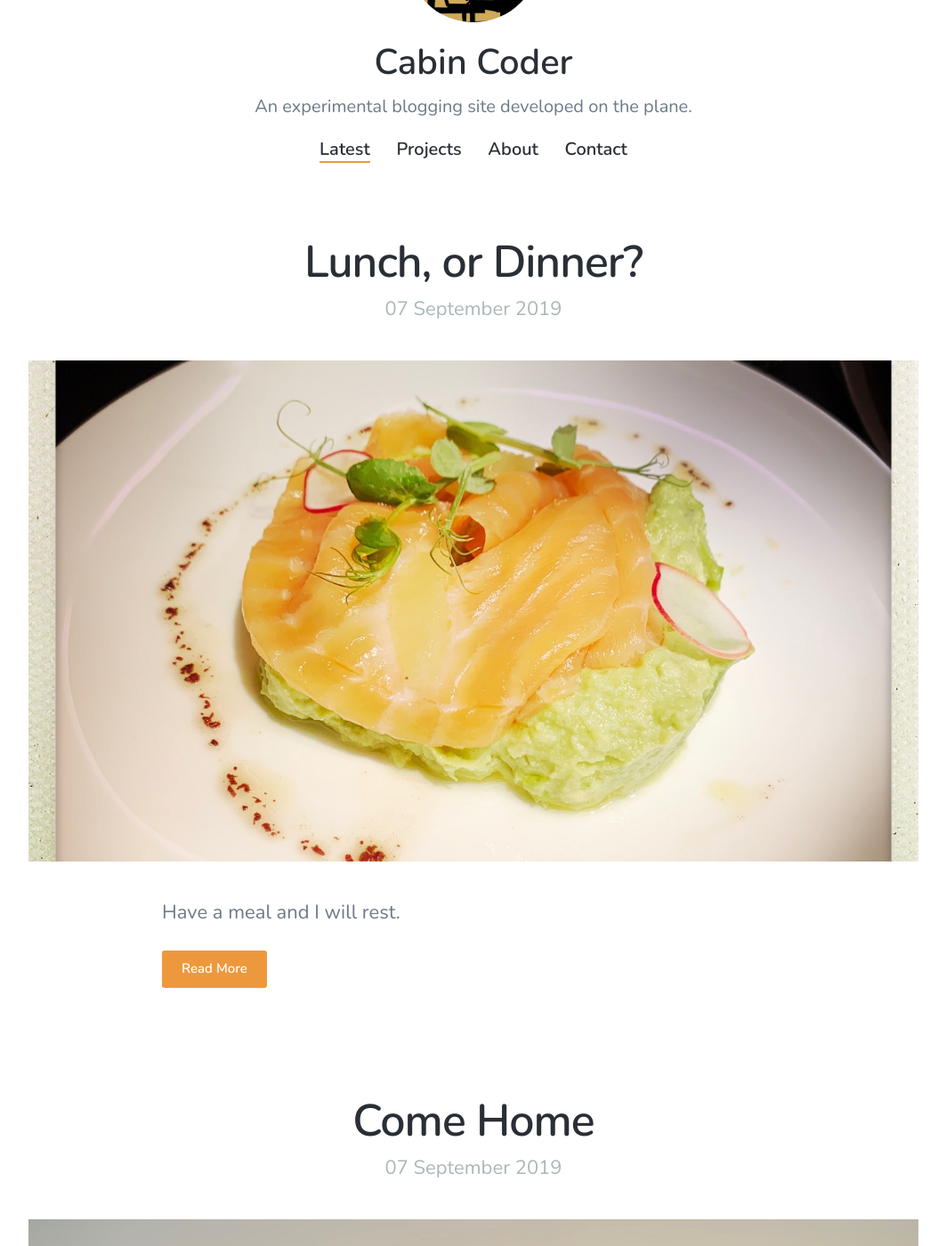
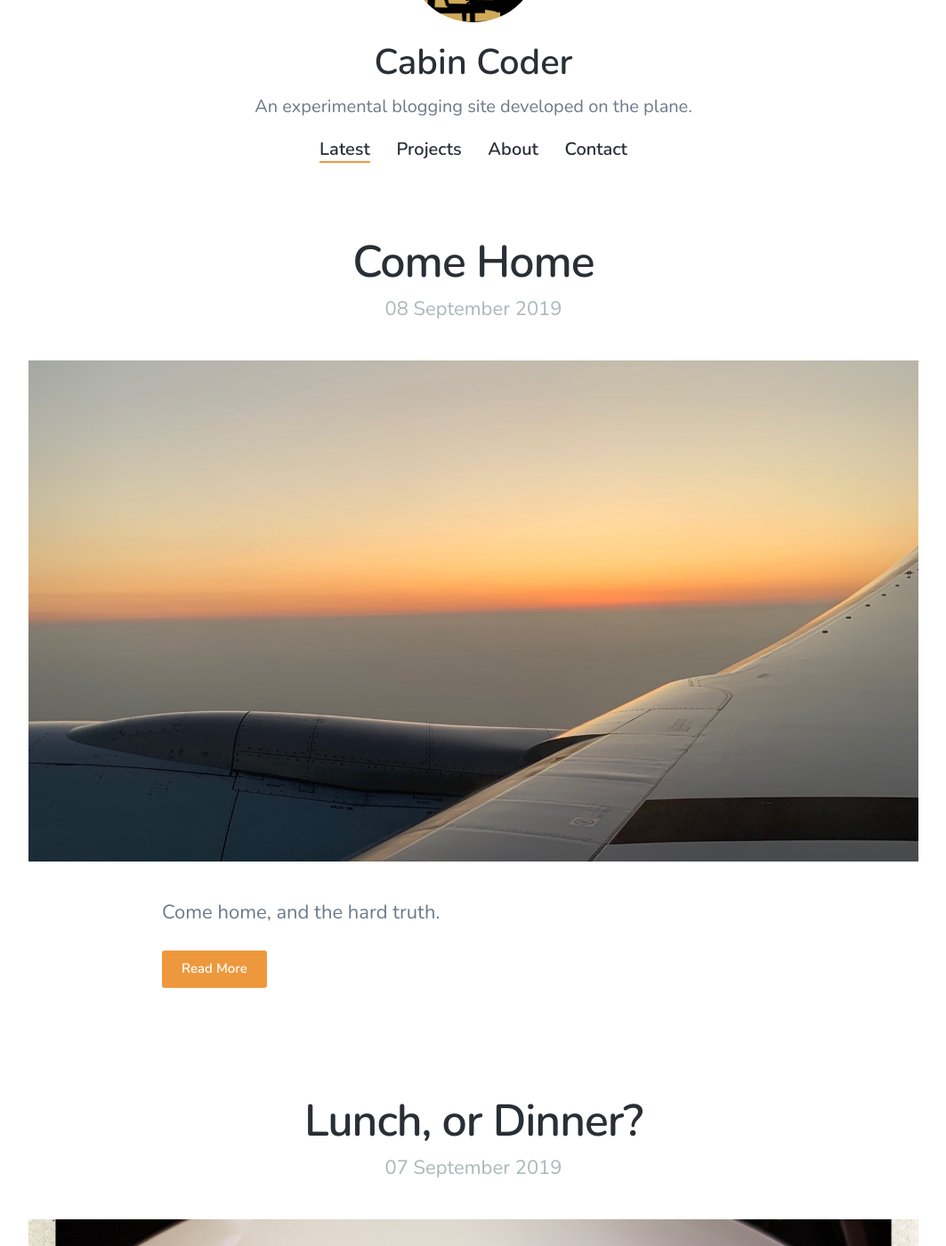
Before and after one commit to paperdrip/cabincoder-jekyll, a Jekyll site: the page built from index.html, in a window 1280 px wide and 1400 px high, scrolled down 205 px. Shown: the whole window at 89% size, without its empty margins (108-1171 px from the left). Built offline with Jekyll 4.4.1, drawn with Linux system fonts in a browser that asks for light colours; nearby versions of some CDN libraries; the list of posts is cut into pages by our own code; some of the changed text lies outside the part shown.

Commit message:
Datetime fixing
Fix the datetime for the last post

```diff
--- a/_posts/2019-09-08-come-home.md
+++ b/_posts/2019-09-08-come-home.md
@@ -1,6 +1,6 @@
 ---
 title: 'Come Home'
-date: 2019-09-07 14:12:00
+date: 2019-09-08 05:12:00
 featured_image: '/images/awake-square.jpg'
 excerpt: Come home, and the hard truth.
 ---
```
